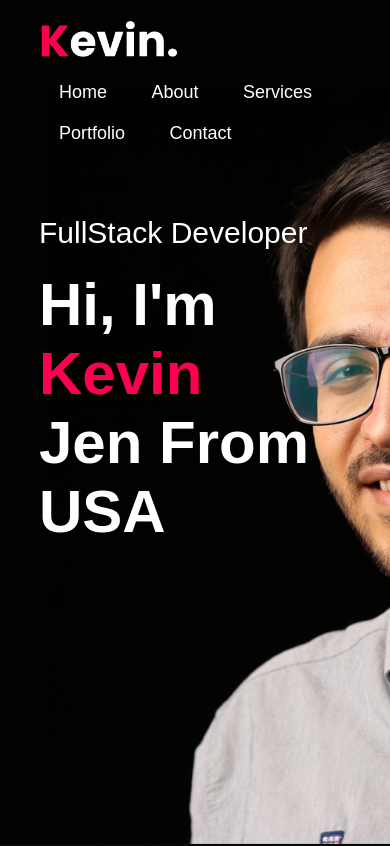
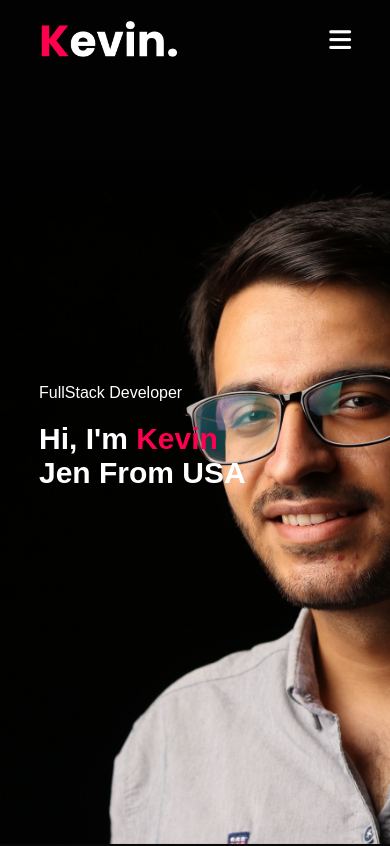
Before and after one commit to BasakCesur/Portfolio, a plain HTML site: page index.html in a window 390 px wide. Shown: the top 846 px of the page. Drawn offline with Linux system fonts and the light colour scheme.

Commit message:
Add responsive navigation menu and smooth scrolling behavior

```diff
--- a/index.html
+++ b/index.html
@@ -13,12 +13,16 @@
         <div class="container">
             <nav>
                 <img src="images/logo.png" class="logo">
-                <ul>
-                    <li><a href="#">Home</a></li>
-                    <li><a href="#">About</a></li>
-                    <li><a href="#">Services</a></li>
-                    <li><a href="#">Portfolio</a></li>
-                    <li><a href="#">Contact</a></li>
+                <ul id="sidemenu">
+                    <li><a href="#header">Home</a></li>
+                    <li><a href="#about">About</a></li>
+                    <li><a href="#services">Services</a></li>
+                    <li><a href="#portfolio">Portfolio</a></li>
+                    <li><a href="#contact">Contact</a></li>
+                <i class="fa-solid fa-xmark" onclick="closemenu()"></i>
+            </ul>
+                    <i class="fa-solid fa-bars" onclick="openmenu()"></i>
+
             </nav>
             <div class="header-text">
                 <p>FullStack Developer </p>
@@ -182,5 +186,18 @@
 
     </script>
 
+    <script>
+
+        let sidemeu = document.getElementById("sidemenu");
+
+        function openmenu(){
+            sidemeu.style.right = "0";
+        }
+
+        function closemenu(){
+            sidemeu.style.right = "-200px";
+        }
+    </script>
+
 </body>
 </html>
--- a/style.css
+++ b/style.css
@@ -3,6 +3,9 @@
     padding: 0;
     font-family: 'Poppins', sans-serif;
     box-sizing: border-box;
+}
+html{
+    scroll-behavior: smooth;
 }
 body{
     background: #080808;
@@ -324,3 +327,68 @@ form .btn2{
 .copyright i{
     color: #ff004f;
 }
+/* css for small screen  */
+
+nav .fa-solid{
+    display: none;
+}
+
+@media only screen and (max-width: 600px){
+    #header{
+        background-image: url(images/phone-background.png);
+    }
+    .header-text{
+        margin-top: 100%;
+        font-size: 16px;
+    }
+    .header-text h1 {
+        font-size: 30px;
+    }
+    nav .fa-solid {
+        display: block;
+        font-size: 25px;
+    }
+    nav ul{
+        background: #ff004f;
+        position: fixed;
+        top: 0;
+        right: -200px;
+        width: 200px;
+        height: 100vh;
+        padding-top: 50px;
+        z-index: 2;
+        transition: right 0.5s;
+    }
+    nav ul li{
+        display: block;
+        margin: 25px;
+    }
+    nav ul .fa-solid{
+        position: absolute;
+        top: 25px;
+        left: 25px;
+        cursor: pointer;
+    }
+    .sub-title{
+        font-size: 40px;
+    }
+    .about-col-1, .about-col-2{
+        flex-basis: 100%;
+    }
+    .about-col-1{
+        margin-bottom: 30px;
+        }
+    .about-col-2{
+        font-size: 14px;
+    }
+    .tab-links{
+        font-size: 16px;
+        margin-right: 20px;
+    }
+    .contact-left, .contact-right{
+        flex-basis: 100%;
+    }
+    .copyright{
+        font-size: 14px;
+    }
+}
```
